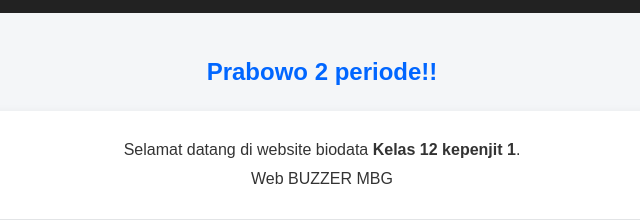
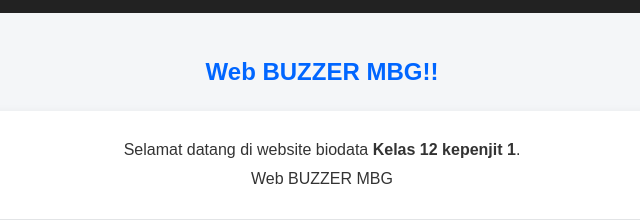
Before and after one commit to Fareliakovaska/Ahmad-Rendhi-pratama, a plain HTML site: page index.html in a window 1280 px wide. Shown: the part 210-430 px from the top of the page, 318-958 px from the left. Drawn offline with Linux system fonts and the light colour scheme.

Commit message:
Update title and heading in index.html

```diff
--- a/index.html
+++ b/index.html
@@ -3,7 +3,7 @@
 <head>
     <meta charset="UTF-8">
     <meta name="viewport" content="width=device-width, initial-scale=1.0">
-    <title>Biodata Kelas X 4</title>
+    <title>Biodata Kelas XII 4</title>
 
     <style>
         * {
@@ -164,7 +164,7 @@
 
     <!-- BERANDA -->
     <section id="beranda">
-        <h2>Prabowo 2 periode!!</h2>
+        <h2>Web BUZZER MBG!!</h2>
 
         <div class="profil">
             <p>
```
